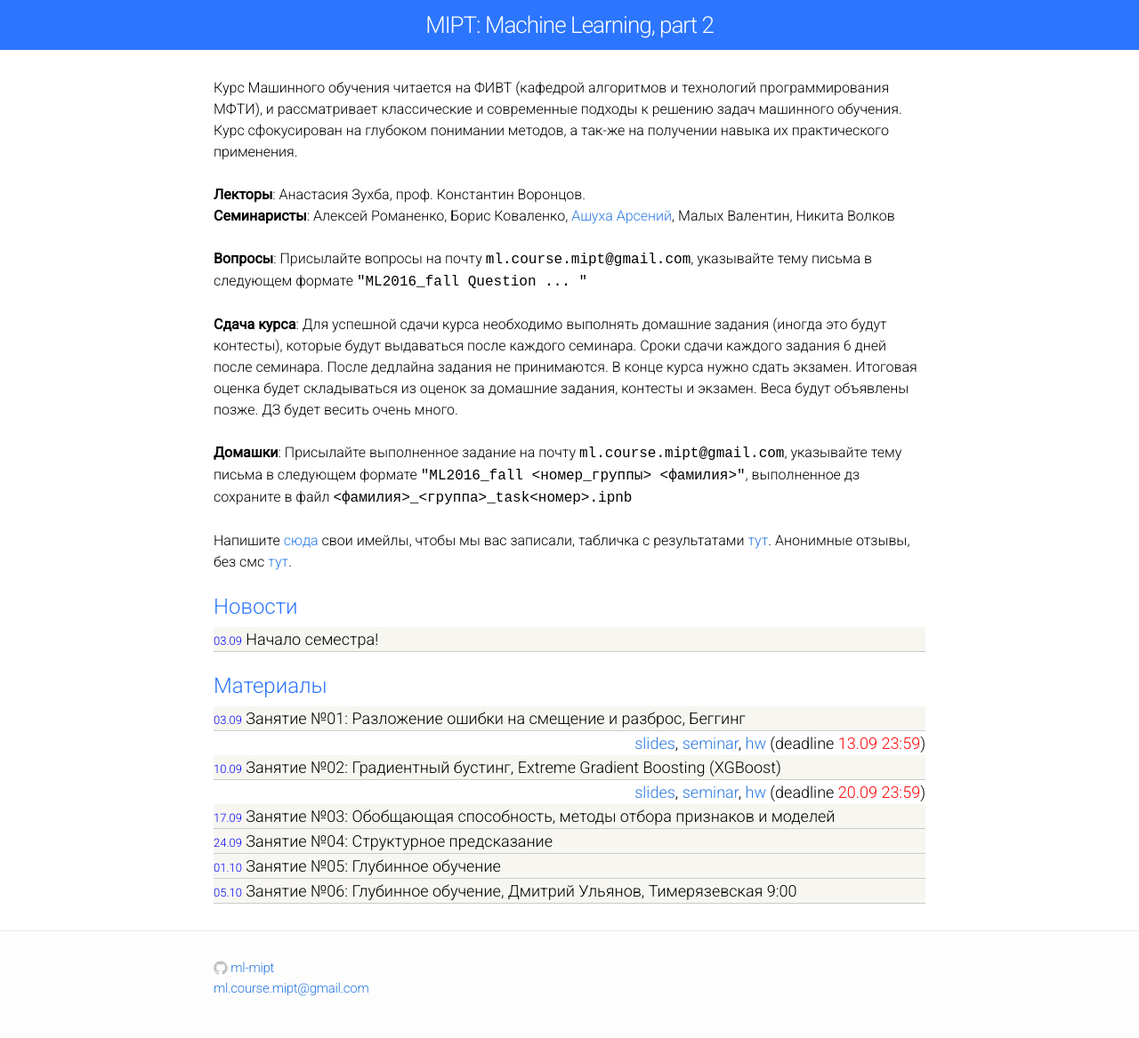
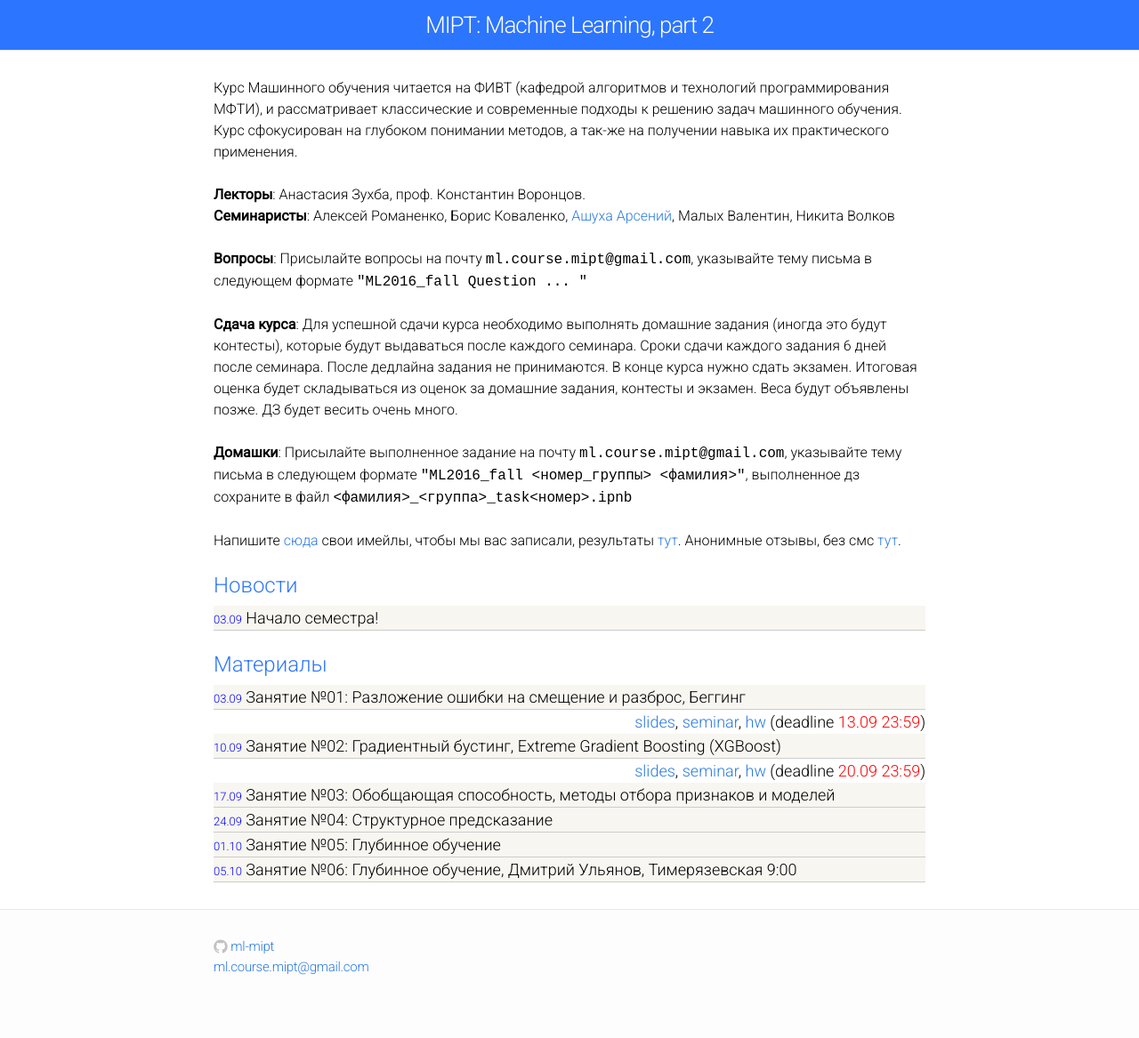
Before and after one commit to ml-mipt/old-ml-mipt.github.io, a Jekyll site: the page built from index.html, in a window 1280 px wide. Shown: the whole page at 89% size. Built offline with Jekyll 4.4.1, drawn with Linux system fonts in a browser that asks for light colours; after the commit the page ends 1143 px from its top, so only the background shows below that.

```diff
--- a/index.html
+++ b/index.html
@@ -15,7 +15,7 @@
   <br>
   <b>Домашки</b>: Присылайте выполненное задание на почту <tt>ml.course.mipt@gmail.com</tt>, указывайте тему письма в следующем формате <tt>"ML2016_fall <номер_группы> <фамилия>"</tt>, выполненное дз сохраните в файл <tt><фамилия>_<группа>_task<номер>.ipnb</tt><br>
   <br>
-  Напишите <a href="https://docs.google.com/spreadsheets/d/1Fp5nbWMxthyLkEjkFTryC5x96vP_xrD99ojc91gbNzk/edit?usp=sharing">сюда</a> свои имейлы, чтобы мы вас записали, табличка с результатами <a href="https://docs.google.com/spreadsheets/d/1ihJ8sQ8xF_LLSBUN-36mcC8YlFXScqF-RZ7QcERZrGo/edit?usp=sharing">тут</a>. Анонимные отзывы, без смс <a href="https://goo.gl/forms/w4jv7VHZiHZyri3y1">тут</a>.
+  Напишите <a href="https://docs.google.com/spreadsheets/d/1Fp5nbWMxthyLkEjkFTryC5x96vP_xrD99ojc91gbNzk/edit?usp=sharing">сюда</a> свои имейлы, чтобы мы вас записали, результаты <a href="https://docs.google.com/spreadsheets/d/1ihJ8sQ8xF_LLSBUN-36mcC8YlFXScqF-RZ7QcERZrGo/edit?usp=sharing">тут</a>. Анонимные отзывы, без смс <a href="https://goo.gl/forms/w4jv7VHZiHZyri3y1">тут</a>.
 </div>
 
 <div class="home">
```
